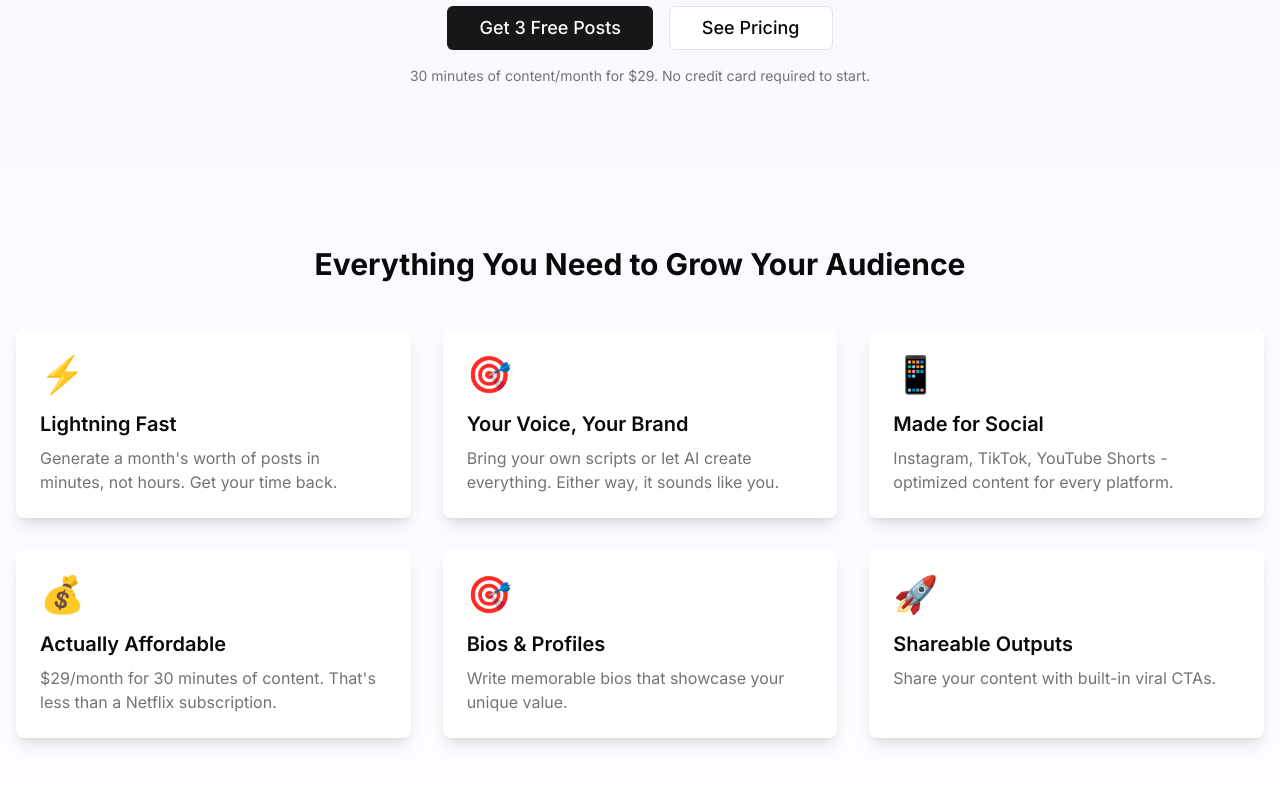
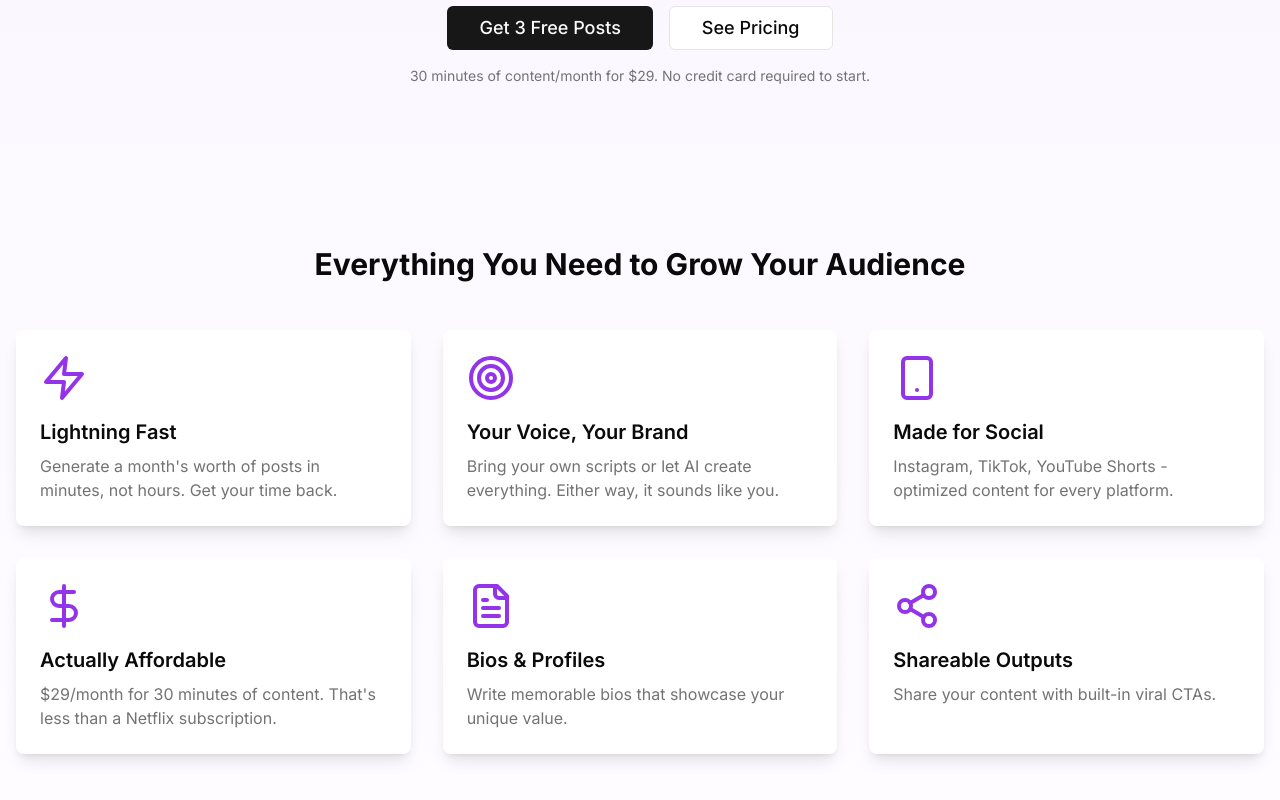
Before and after one commit to colley-repos/content-pipeline, a Next.js app: page / in a window 1280 px wide. Shown: the part 422-1222 px from the top of the page. Built offline with nearby package versions, Linux system fonts and the light colour scheme.

Commit message:
refactor: Replace emojis with lucide-react icons across site

```diff
--- a/src/app/page.tsx
+++ b/src/app/page.tsx
@@ -1,6 +1,7 @@
 import Link from 'next/link'
 import { Button } from '@/components/ui/button'
 import { ThemeToggle } from '@/components/theme-toggle'
+import { Zap, Target, Smartphone, DollarSign, FileText, Share2 } from 'lucide-react'
 
 export default function Home() {
   return (
@@ -55,42 +56,54 @@ export default function Home() {
         </h2>
         <div className="grid md:grid-cols-3 gap-8">
           <div className="bg-card p-6 rounded-lg shadow-lg">
-            <div className="text-4xl mb-4">⚡</div>
+            <div className="mb-4">
+              <Zap className="h-12 w-12 text-purple-600" />
+            </div>
             <h3 className="text-xl font-semibold mb-2">Lightning Fast</h3>
             <p className="text-muted-foreground">
               Generate a month&apos;s worth of posts in minutes, not hours. Get your time back.
             </p>
           </div>
           <div className="bg-card p-6 rounded-lg shadow-lg">
-            <div className="text-4xl mb-4">🎯</div>
+            <div className="mb-4">
+              <Target className="h-12 w-12 text-purple-600" />
+            </div>
             <h3 className="text-xl font-semibold mb-2">Your Voice, Your Brand</h3>
             <p className="text-muted-foreground">
               Bring your own scripts or let AI create everything. Either way, it sounds like you.
             </p>
           </div>
           <div className="bg-card p-6 rounded-lg shadow-lg">
-            <div className="text-4xl mb-4">📱</div>
+            <div className="mb-4">
+              <Smartphone className="h-12 w-12 text-purple-600" />
+            </div>
             <h3 className="text-xl font-semibold mb-2">Made for Social</h3>
             <p className="text-muted-foreground">
               Instagram, TikTok, YouTube Shorts - optimized content for every platform.
             </p>
           </div>
           <div className="bg-card p-6 rounded-lg shadow-lg">
-            <div className="text-4xl mb-4">💰</div>
+            <div className="mb-4">
+              <DollarSign className="h-12 w-12 text-purple-600" />
+            </div>
             <h3 className="text-xl font-semibold mb-2">Actually Affordable</h3>
             <p className="text-muted-foreground">
               $29/month for 30 minutes of content. That&apos;s less than a Netflix subscription.
             </p>
           </div>
           <div className="bg-card p-6 rounded-lg shadow-lg">
-            <div className="text-4xl mb-4">🎯</div>
+            <div className="mb-4">
+              <FileText className="h-12 w-12 text-purple-600" />
+            </div>
             <h3 className="text-xl font-semibold mb-2">Bios & Profiles</h3>
             <p className="text-muted-foreground">
               Write memorable bios that showcase your unique value.
             </p>
           </div>
           <div className="bg-card p-6 rounded-lg shadow-lg">
-            <div className="text-4xl mb-4">🚀</div>
+            <div className="mb-4">
+              <Share2 className="h-12 w-12 text-purple-600" />
+            </div>
             <h3 className="text-xl font-semibold mb-2">Shareable Outputs</h3>
             <p className="text-muted-foreground">
               Share your content with built-in viral CTAs.
--- a/src/app/share/[token]/page.tsx
+++ b/src/app/share/[token]/page.tsx
@@ -3,6 +3,7 @@ import { prisma } from '@/lib/prisma'
 import { Card, CardContent, CardHeader, CardTitle } from '@/components/ui/card'
 import { Button } from '@/components/ui/button'
 import Link from 'next/link'
+import { Sparkles } from 'lucide-react'
 
 export default async function SharePage({ params }: { params: { token: string } }) {
   const content = await prisma.content.findUnique({
@@ -40,9 +41,10 @@ export default async function SharePage({ params }: { params: { token: string }
             </div>
 
             <div className="border-t pt-6">
-              <p className="text-center text-lg font-semibold mb-4">
-                🚀 Want to create content like this?
-              </p>
+              <div className="flex items-center justify-center gap-2 text-lg font-semibold mb-4">
+                <Sparkles className="h-5 w-5 text-purple-600" />
+                <p>Want to create content like this?</p>
+              </div>
               <div className="flex justify-center space-x-4">
                 <Link href="/register">
                   <Button size="lg">
```
